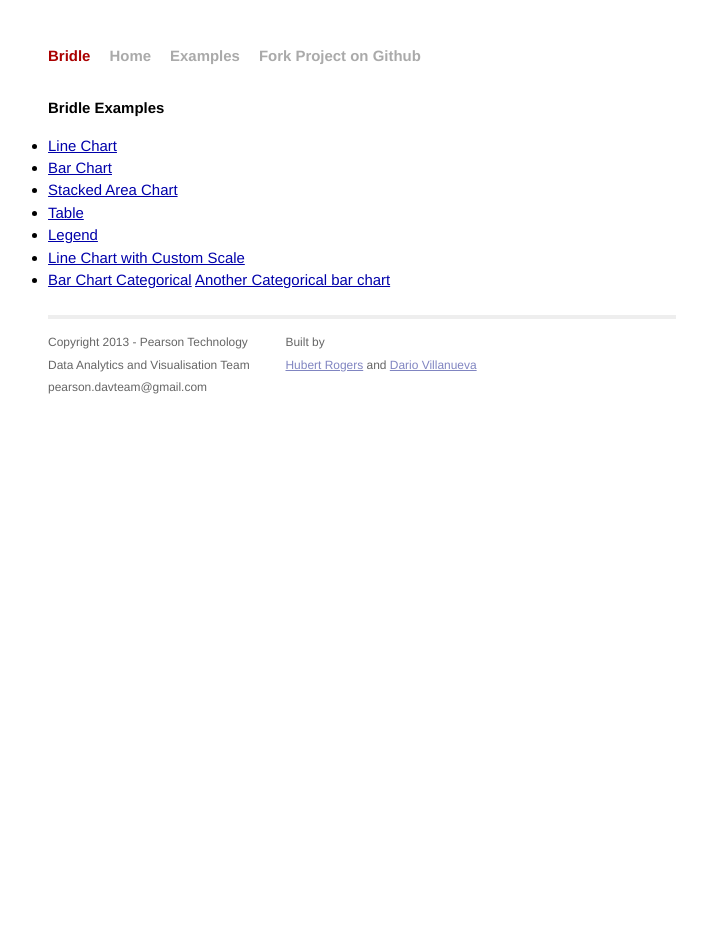
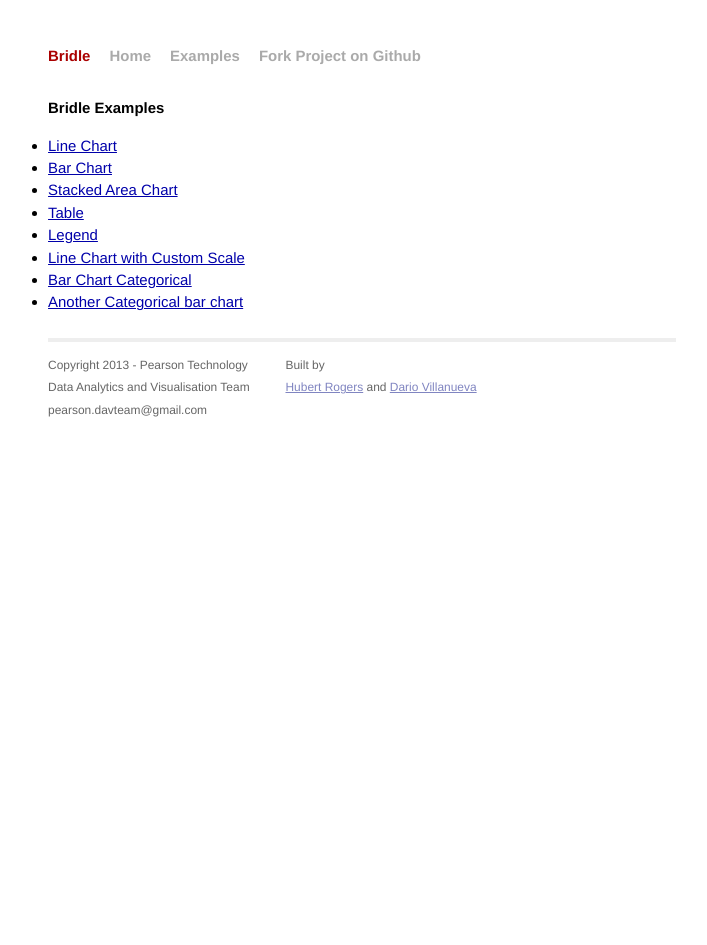
Before and after one commit to pearson-enabling-technologies/bridle, a Jekyll site: the page built from examples/index.md, in a window 1280 px wide. Shown: the whole page, without its empty margins (278-985 px from the left). Built offline with Jekyll 4.4.1, drawn with Linux system fonts in a browser that asks for light colours; nearby versions of some CDN libraries; a script that is not in the unit is left out.

```diff
--- a/examples/index.md
+++ b/examples/index.md
@@ -9,4 +9,5 @@
 * [Table](table.html)
 * [Legend](legend.html)
 * [Line Chart with Custom Scale](lineChartCustomScale.html)
-* [Bar Chart Categorical](barChartCategorical.html) [Another Categorical bar chart](categoricalBarChart.html)
+* [Bar Chart Categorical](barChartCategorical.html)
+* [Another Categorical bar chart](categoricalBarChart.html)
```
Also changed, not shown: examples/categoricalBarChart.md (+1 -1 lines).
